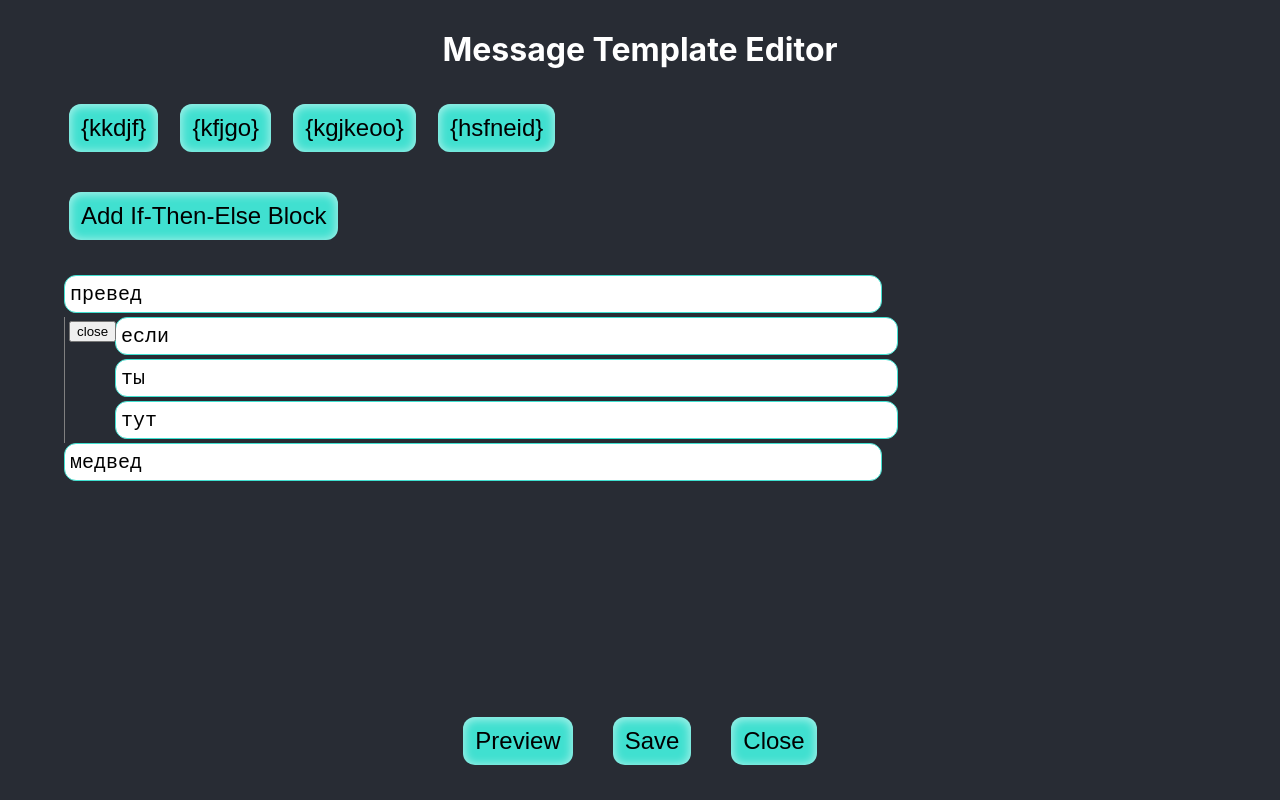
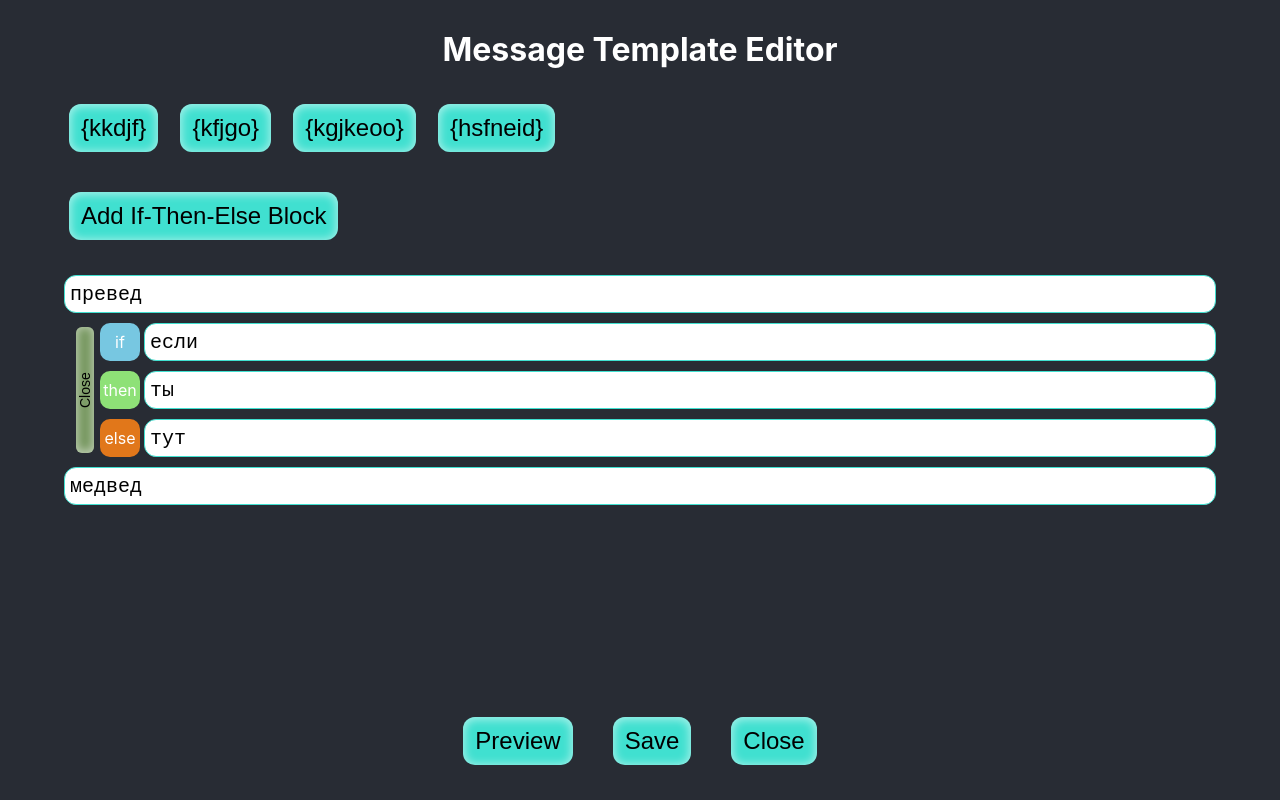
Before and after one commit to yryryk/MTE, a React (Create React App) app: page / in a window 1280 px wide. Both pictures are taken after a click on the button "Open Message Template Editor". Built offline with nearby package versions, Linux system fonts and the light colour scheme.

Commit message:
feat: complete message editor layout

```diff
--- a/src/App/App.module.css
+++ b/src/App/App.module.css
@@ -1,6 +1,7 @@
 .page {
   background-color: #282c34;
   min-height: 100vh;
+  width: 100%;
   display: flex;
   flex-direction: column;
   align-items: center;
--- a/src/Components/MessageEditor/MessageEditor.module.css
+++ b/src/Components/MessageEditor/MessageEditor.module.css
@@ -24,7 +24,7 @@
 }
 
 .form {
-  width: 100%;
+  min-width: 100%;
   display: flex;
   flex-direction: column;
   gap: 20px;
@@ -32,7 +32,9 @@
 }
 
 .textAreasContainer {
-  width: 100%;
+  display: flex;
+  min-width: 100%;
+  padding-right: 30px;
 }
 
 .buttonsConditionsContainer {
--- a/src/Components/MessageEditor/TextAreasResult/TextAreasResult.module.css
+++ b/src/Components/MessageEditor/TextAreasResult/TextAreasResult.module.css
@@ -1,14 +1,71 @@
+.container {
+  display: flex;
+  align-items: stretch;
+  gap: 2px;
+  padding-left: 4px;
+  margin-left: 4px;
+  flex-grow: 1;
+}
+
 .block {
+  display: flex;
+  flex-direction: column;
+  gap: 10px;
+  flex-grow: 1;
 }
 
 .subblock {
-  position: relative;
-  padding-left: 50px;
-  border-left: 1px solid gray;
+  display: flex;
+  flex-direction: column;
+  gap: 10px;
+  flex-grow: 1;
+  border-radius: 12px;
 }
 
 .closeBlockButton {
-  position: absolute;
-  top: 4px;
-  left: 4px;
+  writing-mode: vertical-lr;
+  transform: rotate(180deg);
+  border: 0;
+  border-radius: 6px;
+  padding: 2px;
+  margin: 4px;
+  font-size: 14px;
+  line-height: 1;
+  background-color: #76975f;
 }
+
+.closeBlockButton:hover ~ .block > .subblock {
+  background-color: #76975f;
+}
+
+.ifThenElseBlock {
+  display: flex;
+  gap: 4px;
+}
+
+.ifThenElseBlock textarea {
+  flex-grow: 1;
+}
+
+.name {
+  display: flex;
+  min-height: 100%;
+  width: 40px;
+  color: #fff;
+  margin: 0;
+  justify-content: center;
+  align-items: center;
+  border-radius: 10px;
+}
+
+.if {
+  background-color: #77c7e1;
+}
+
+.then {
+  background-color: #8ee177;
+}
+
+.else {
+  background-color: #e1771a;
+}
--- a/src/Components/MessageEditor/TextAreasResult/TextAreasResult.tsx
+++ b/src/Components/MessageEditor/TextAreasResult/TextAreasResult.tsx
@@ -3,6 +3,7 @@ import { ChangeEvent } from 'react';
 import styles from './TextAreasResult.module.css';
 
 import IfThenElseFormValues from '../../../Interfaces/IfThenElseFormValues';
+import Button from '../../../UI/Button/Button';
 import TensileTextArea from '../../../UI/TensileTextArea/TensileTextArea';
 
 interface TextAreasResultProps {
@@ -57,7 +58,7 @@ function TextAreasBlock({
     removeIfThenElseBlock(parentName);
   };
   return (
-    <div className={styles.block} data-name={parentName}>
+    <div className={styles.block}>
       <TextAreasResult
         name={names.first}
         values={values}
@@ -65,8 +66,12 @@ function TextAreasBlock({
         retrieveCursorPosition={retrieveCursorPosition}
         removeIfThenElseBlock={removeIfThenElseBlock}
       />
+      <div className={styles.container}>
+        <Button type="button" text="Close" className={styles.closeBlockButton} defaultStyle={false} handleClick={handleClose} />
+        <div className={styles.block} data-name={parentName}>
           <div className={styles.subblock}>
-        <button className={styles.closeBlockButton} onClick={handleClose} type="button">close</button>
+            <div className={styles.ifThenElseBlock}>
+              <p className={`${styles.name} ${styles.if}`}>if</p>
               <TextAreasResult
                 name={names.if}
                 values={values}
@@ -74,6 +79,9 @@ function TextAreasBlock({
                 retrieveCursorPosition={retrieveCursorPosition}
                 removeIfThenElseBlock={removeIfThenElseBlock}
               />
+            </div>
+            <div className={styles.ifThenElseBlock}>
+              <p className={`${styles.name} ${styles.then}`}>then</p>
               <TextAreasResult
                 name={names.then}
                 values={values}
@@ -81,6 +89,9 @@ function TextAreasBlock({
                 retrieveCursorPosition={retrieveCursorPosition}
                 removeIfThenElseBlock={removeIfThenElseBlock}
               />
+            </div>
+            <div className={styles.ifThenElseBlock}>
+              <p className={`${styles.name} ${styles.else}`}>else</p>
               <TextAreasResult
                 name={names.else}
                 values={values}
@@ -88,6 +99,9 @@ function TextAreasBlock({
                 retrieveCursorPosition={retrieveCursorPosition}
                 removeIfThenElseBlock={removeIfThenElseBlock}
               />
+            </div>
+          </div>
+        </div>
       </div>
       <TextAreasResult
         name={names.last}
--- a/src/UI/Button/Button.module.css
+++ b/src/UI/Button/Button.module.css
@@ -1,11 +1,14 @@
-.button {
+.defaultStyle {
+  border-radius: 12px;
+  border: 0;
   margin: 5px;
   padding: 12px;
-  border: 0;
-  border-radius: 12px;
   font-size: 24px;
   line-height: 1;
   background-color: turquoise;
+}
+
+.button {
   box-shadow: inset 0 1px 8px 2px rgba(255, 255, 255, .5);
   transition: all .3s ease;
 }
--- a/src/UI/Button/Button.tsx
+++ b/src/UI/Button/Button.tsx
@@ -3,18 +3,19 @@ import styles from './Button.module.css';
 interface ButtonProps {
   text: string;
   className?: string;
+  defaultStyle?: boolean;
   type: 'button' | 'submit';
   handleClick: () => void;
 }
 
 function Button({
-  text, className, type, handleClick
+  text, className, defaultStyle, type, handleClick
 }: ButtonProps) {
   return (
     <button
       type={type === 'button' ? 'button' : 'submit'}
       onClick={handleClick}
-      className={`${styles.button}${className ? ` ${className}` : ''}`}
+      className={`${styles.button}${defaultStyle ? ` ${styles.defaultStyle}` : ''}${className ? ` ${className}` : ''}`}
     >
       {text}
     </button>
@@ -23,6 +24,7 @@ function Button({
 
 Button.defaultProps = {
   className: '',
+  defaultStyle: true
 };
 
 export default Button;
--- a/src/UI/TensileTextArea/TensileTextArea.module.css
+++ b/src/UI/TensileTextArea/TensileTextArea.module.css
@@ -1,6 +1,6 @@
 .textarea {
-  width: 70%;
   height: auto;
+  min-width: 200px;
   font-size: 20px;
   line-height: 1.4;
   padding: 5px;
--- a/src/index.css
+++ b/src/index.css
@@ -1,5 +1,6 @@
 body {
   margin: 0;
+  background-color: #282c34;
   font-family: -apple-system, BlinkMacSystemFont, 'Segoe UI', 'Roboto', 'Oxygen',
     'Ubuntu', 'Cantarell', 'Fira Sans', 'Droid Sans', 'Helvetica Neue',
     sans-serif;
```
Lines whose indentation alone changed are shown as unchanged.
